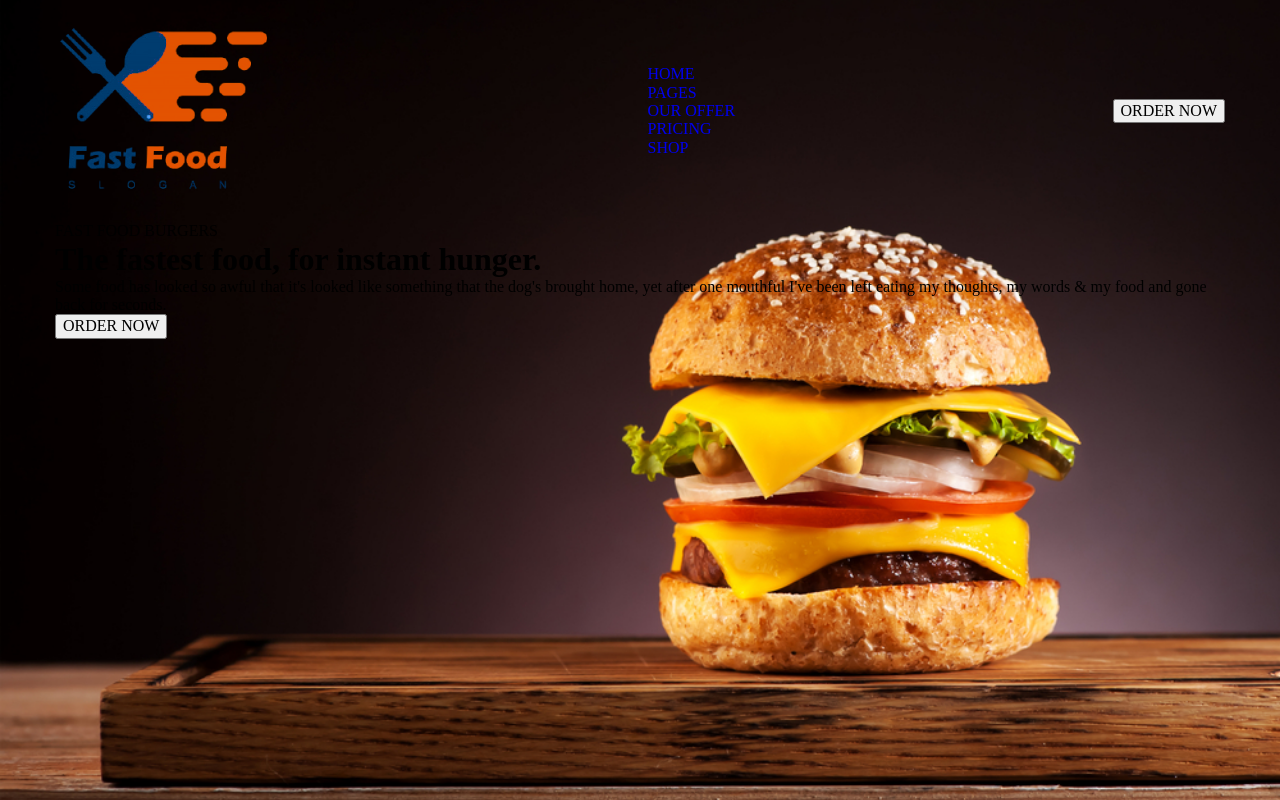
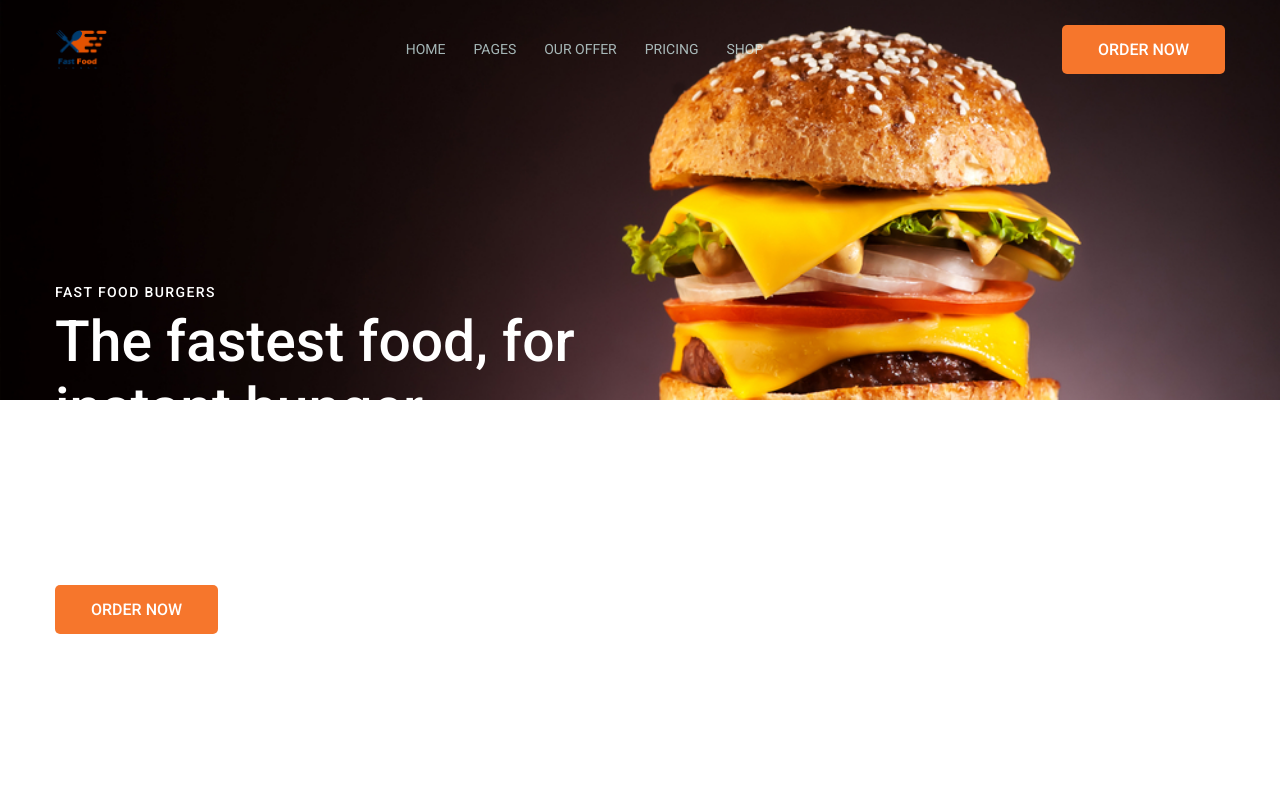
Before and after one commit to mlnarek/fast-food, a plain HTML site: page index.html in a window 1280 px wide. Drawn offline with Linux system fonts and the light colour scheme.

Commit message:
Add files via upload

```diff
--- a/css/style.css
+++ b/css/style.css
@@ -5,6 +5,11 @@
 html,
 body {
     height: 100%;
+}
+
+body {
+    font-family: 'Roboto', sans-serif;
+    color: #FFFFFF;
 }
 
 ul {
@@ -44,7 +49,7 @@ h6 {
 
 .hero {
     background: url(../img/content/hero-bg.png) no-repeat center/cover;
-    height: 100vh;
+    height: 50vh;
 }
 
 .header {
@@ -54,24 +59,79 @@ h6 {
     padding: 25px 0px;
 }
 
-.logo {}
+.logo {
+    height: 42px;
+    width: 52px;
+}
 
-.logo__img {}
+.logo__img {
+    height: 100%;
+    width: 100%;
+    object-fit: contain;
+}
 
 .nav {}
 
-.nav__list {}
+.nav__list {
+    display: flex;
+}
 
-.nav__item {}
+.nav__item {
+    margin-right: 28px;
+}
 
-.nav__link {}
+.nav__item:last-child {
+    margin-right: 0px;
+}
 
-.btn {}
+.nav__link {
+    font-weight: 400;
+    font-size: 14px;
+    line-height: 1.14;
+    color: rgba(225, 255, 255, 0.7);
+}
 
-.content {}
+.btn {
+    border: none;
+    padding: 15px 36px;
+    font-weight: 500;
+    font-size: 16px;
+    line-height: 19px;
+    cursor: pointer;
+    background: #F6762C;
+    border-radius: 5px;
+    color: #FFFFFF;
+}
+
+.content {
+    padding-top: 186px;
+    max-width: 49%;
+}
 
 .content__main {}
 
-.content__headline {}
+.content__headline {
+    font-weight: 500;
+    font-size: 14px;
+    line-height: 1.14;
+    letter-spacing: 0.1em;
+    margin-bottom: 7px;
+}
 
-.content__desc {}
+.title {
+    font-weight: 500;
+    font-size: 57px;
+    line-height: 1.18;
+}
+
+.content__title {
+    margin-bottom: 37px;
+}
+
+.content__desc {
+    font-weight: 400;
+    font-size: 18px;
+    line-height: 1.17;
+    color: rgba(255, 255, 255, 0.7);
+    margin-bottom: 42px;
+}
--- a/index.html
+++ b/index.html
@@ -5,6 +5,9 @@
     <meta charset="UTF-8">
     <meta http-equiv="X-UA-Compatible" content="IE=edge">
     <meta name="viewport" content="width=device-width, initial-scale=1.0">
+    <link rel="preconnect" href="https://fonts.googleapis.com">
+    <link rel="preconnect" href="https://fonts.gstatic.com" crossorigin>
+    <link href="https://fonts.googleapis.com/css2?family=Roboto:wght@400;500;700&display=swap" rel="stylesheet">
     <link rel="stylesheet" href="css/normalize.css">
     <link rel="stylesheet" href="css/style.css">
     <title>fast-food</title>
@@ -43,7 +46,7 @@
                 <div class="content">
                     <div class="content__main">
                         <div class="content__headline">FAST FOOD BURGERS</div>
-                        <h1>The fastest food, for instant hunger.</h1>
+                        <h1 class="title content__title">The fastest food, for instant hunger.</h1>
                         <div class="content__desc">Some food has looked so awful that it's looked like something that
                             the dog's brought home,
                             yet after one mouthful I've been left eating my thoughts, my words & my food and gone back
```
Also changed, not shown: 1 other file.
